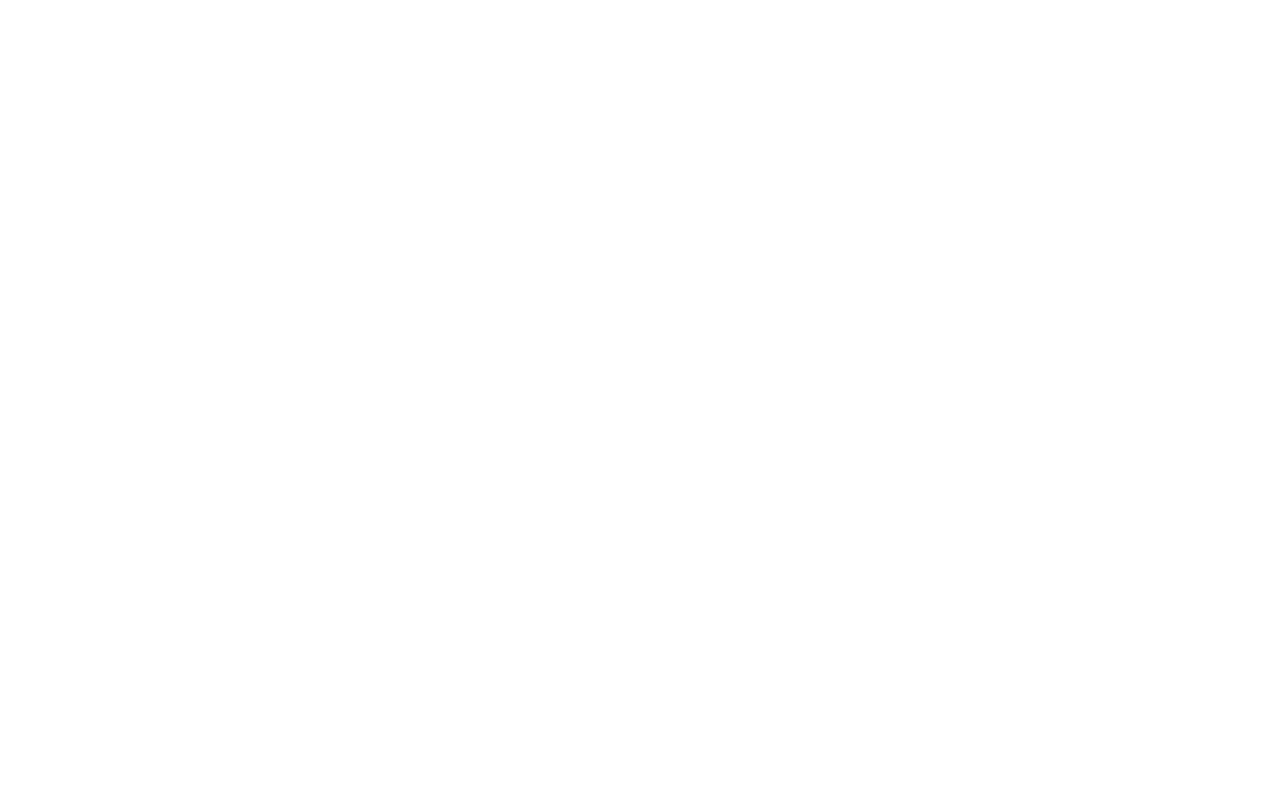
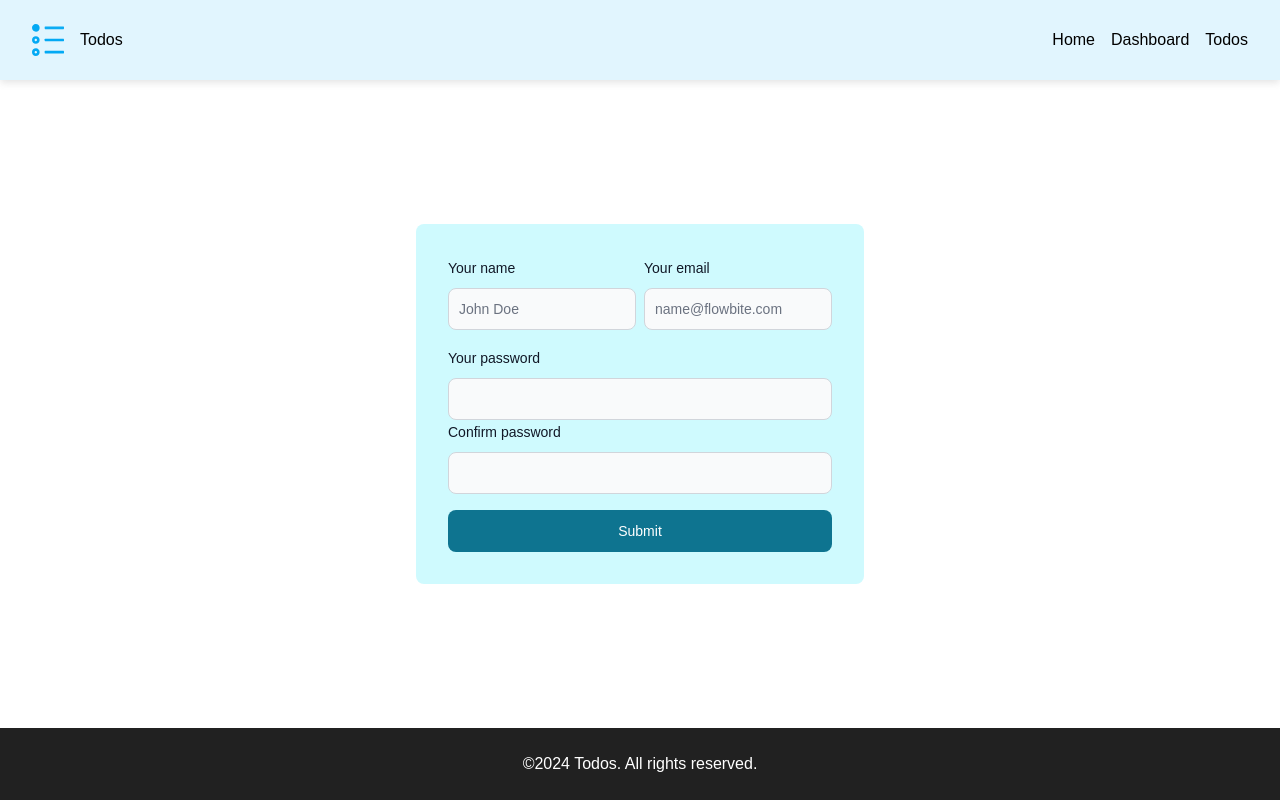
Before and after one commit to manikant-codes/node-projects, a React (Create React App) app in the folder frontend/: page /register in a window 1280 px wide. Before the commit this address had no page. Built offline with nearby package versions, Linux system fonts and the light colour scheme.

Commit message:
jwt auth

```diff
--- a/frontend/src/App.js
+++ b/frontend/src/App.js
@@ -2,6 +2,8 @@
 import Layout from "./layouts/Layout";
 import Home from "./pages/Home";
 import Todos from "./pages/Todos";
+import Login from "./pages/Login";
+import Register from "./pages/Register";
 
 function App() {
   return (
@@ -10,6 +12,8 @@
         <Route path="/" element={<Layout />}>
           <Route index element={<Home />} />
           <Route path="admin/todos" element={<Todos />} />
+          <Route path="login" element={<Login />} />
+          <Route path="register" element={<Register />} />
         </Route>
       </Routes>
     </BrowserRouter>
--- /dev/null
+++ b/frontend/src/pages/Login.jsx
@@ -0,0 +1,31 @@
+import { Button, Checkbox, Label, TextInput } from "flowbite-react";
+import React from "react";
+
+function Login() {
+  return (
+    <div className="h-[calc(100vh-72px-80px)] flex items-center justify-center">
+      <form className="bg-cyan-100 p-8 rounded-lg min-w-[300px] flex max-w-md flex-col gap-4">
+        <div>
+          <div className="mb-2 block">
+            <Label htmlFor="email1" value="Your email" />
+          </div>
+          <TextInput
+            id="email1"
+            type="email"
+            placeholder="name@flowbite.com"
+            required
+          />
+        </div>
+        <div>
+          <div className="mb-2 block">
+            <Label htmlFor="password1" value="Your password" />
+          </div>
+          <TextInput id="password1" type="password" required />
+        </div>
+        <Button type="submit">Submit</Button>
+      </form>
+    </div>
+  );
+}
+
+export default Login;
--- /dev/null
+++ b/frontend/src/pages/Register.jsx
@@ -0,0 +1,54 @@
+import { Button, Label, TextInput } from "flowbite-react";
+import React, { useState } from "react";
+
+function Register() {
+  const [state, setState] = useState(0);
+
+  return (
+    <div className="h-[calc(100vh-72px-80px)] flex items-center justify-center">
+      <form className="bg-cyan-100 p-8 rounded-lg min-w-[300px] flex max-w-md flex-col gap-4">
+        <div className="grid grid-cols-1 md:grid-cols-2 gap-2">
+          <div className="">
+            <div className="mb-2 block">
+              <Label htmlFor="username" value="Your name" />
+            </div>
+            <TextInput
+              id="username"
+              type="text"
+              placeholder="John Doe"
+              required
+            />
+          </div>
+          <div className="">
+            <div className="mb-2 block">
+              <Label htmlFor="email1" value="Your email" />
+            </div>
+            <TextInput
+              id="email1"
+              type="email"
+              placeholder="name@flowbite.com"
+              required
+            />
+          </div>
+        </div>
+        <div>
+          <div>
+            <div className="mb-2 block">
+              <Label htmlFor="password" value="Your password" />
+            </div>
+            <TextInput id="password" type="password" required />
+          </div>
+          <div>
+            <div className="mb-2 block">
+              <Label htmlFor="confirm-password" value="Confirm password" />
+            </div>
+            <TextInput id="confirm-password" type="password" required />
+          </div>
+        </div>
+        <Button type="submit">Submit</Button>
+      </form>
+    </div>
+  );
+}
+
+export default Register;
```
Also changed, not shown: 2 other files (tests, documents, lock files or other folders).
